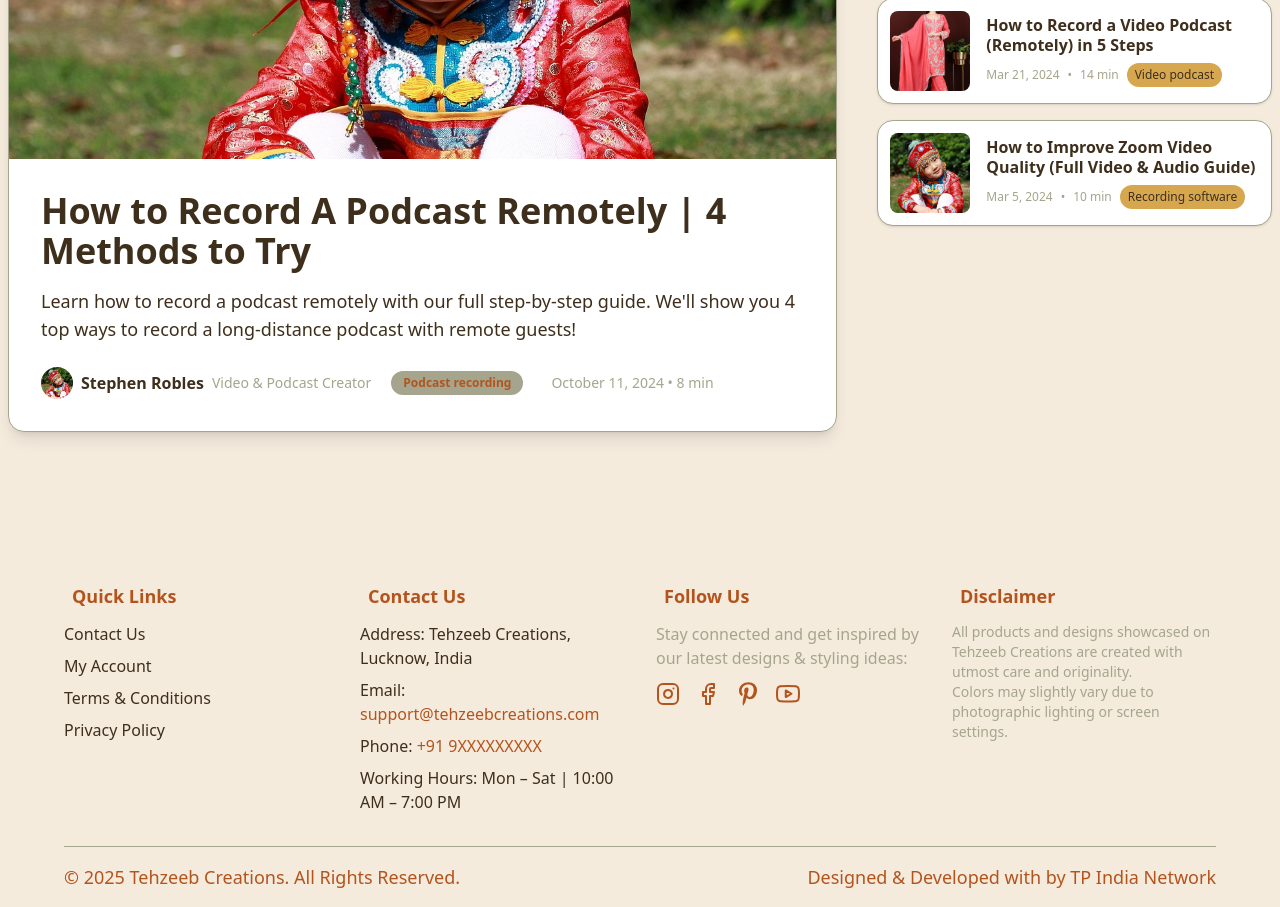
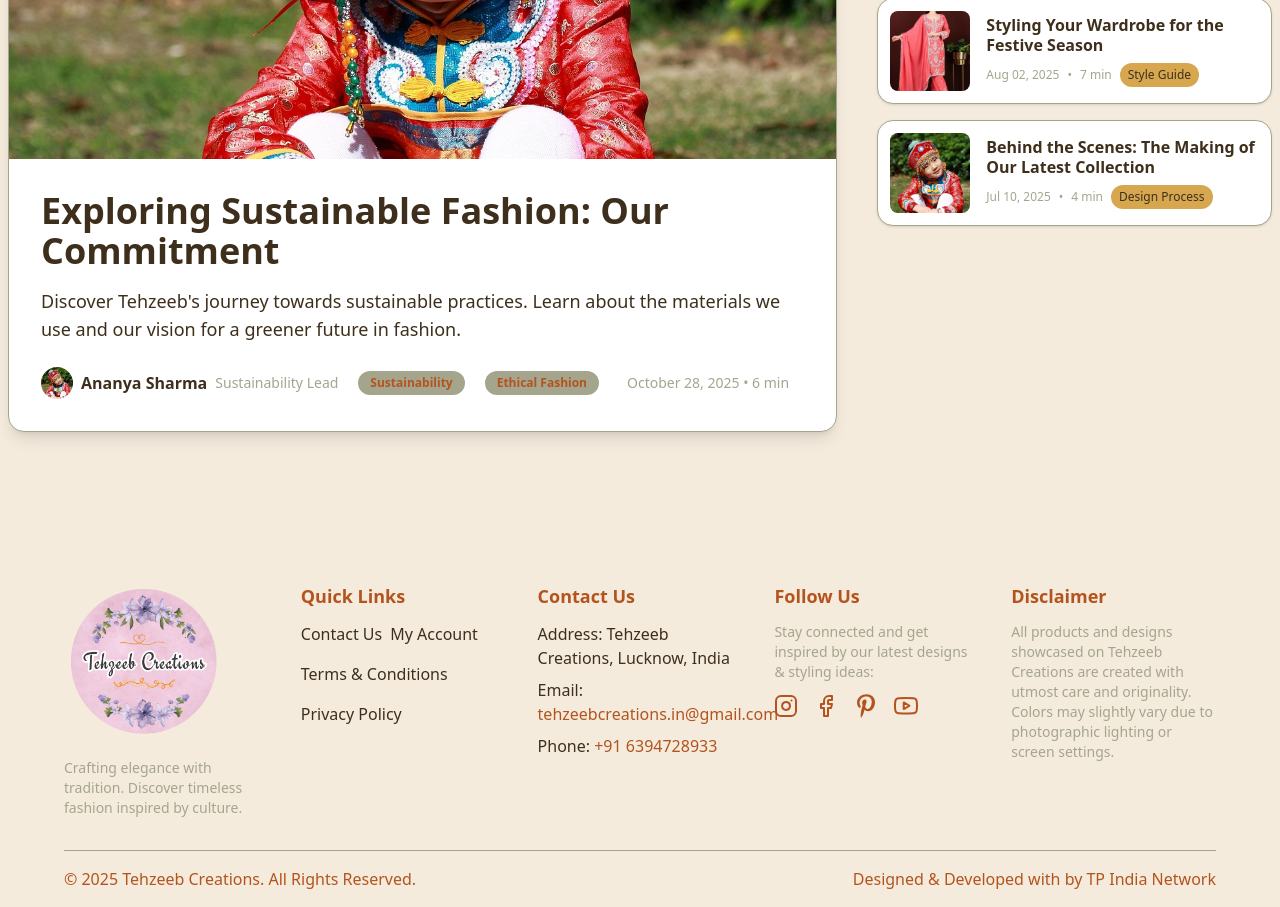
Before and after one commit to shiv-co/Tehzeeb, a React app in the folder frontend/: page /blog in a window 1280 px wide. Shown: the part 340-1247 px from the top of the page. Built offline with nearby package versions, Linux system fonts and the light colour scheme; the HTML template or start-up script is replaced by a standard one.

Commit message:
changes added logo in footer

```diff
--- a/frontend/src/components/navbar.jsx
+++ b/frontend/src/components/navbar.jsx
@@ -2,8 +2,8 @@ import React, { useState } from 'react';
 import { FiShoppingBag, FiMenu, FiX, FiUser } from 'react-icons/fi';
 import logo from '/icons/Logo1.png';
 import { Link } from 'react-router-dom';
-import { useSelector, useDispatch } from 'react-redux'; // <-- 1. Import hooks
-import { logout } from '../redux/authSlice'; // <-- 2. Import logout action (check path!)
+import { useSelector, useDispatch } from 'react-redux';
+import { logout } from '../redux/authSlice'; // Check this path!
 
 const COLORS = {
   primary: '#B3541E',
@@ -12,8 +12,6 @@ const COLORS = {
   text: '#3E2F1C',
   background: '#F5EBDD',
 };
-
-// const mockUser = { isLoggedIn: false, name: "Ananya Singh" }; // <-- 3. Remove mock user
 
 const menu = [
   { name: 'Home', href: '/' },
@@ -27,11 +25,9 @@ export default function Navbar() {
   const [open, setOpen] = useState(false);
   const [profileOpen, setProfileOpen] = useState(false);
 
-  // 4. Get real user info and dispatch function
   const dispatch = useDispatch();
   const { userInfo } = useSelector((state) => state.auth);
 
-  // 5. Create logout handler
   const logoutHandler = () => {
     dispatch(logout());
     setProfileOpen(false); // Close dropdown on logout
@@ -45,7 +41,9 @@ export default function Navbar() {
         borderBottom: `2px solid ${COLORS.accent}`,
       }}
     >
-      <div className="max-w-7xl mx-auto px-4 sm:px-6 lg:px-8">
+      {/* --- THIS IS THE FIX --- */}
+      {/* We keep max-w-7xl as default, but go wider on xl and 2xl screens */}
+      <div className="w-full max-w-7xl mx-auto px-4 sm:px-6 lg:px-8 xl:max-w-[1440px] 2xl:max-w-[1720px]">
         {/* main row */}
         <div className="flex items-center h-full">
           {/* Brand */}
@@ -97,11 +95,9 @@ export default function Navbar() {
                 onClick={() => setProfileOpen((p) => !p)}
                 aria-label="Profile Menu"
               >
-                {/* 6. Display User's Initial if logged in, or Icon if not */}
                 {userInfo ? (
                   <div
-                    className="flex items-center justify-center h-8 w-8 rounded-full bg-[#F5EBDD] text-xl font-bold shadow-inner"
-                    // style={{ background: COLORS., color: '#fff' }}
+                    className="flex items-center justify-center h-8 w-8 rounded-full bg-[#F5EBDD] text-primary text-xl font-bold shadow-inner" // <-- Added text-primary
                   >
                     {userInfo.name.split(' ').map((n) => n[0]).join('').toUpperCase()}
                   </div>
@@ -109,7 +105,6 @@ export default function Navbar() {
                   <FiUser size={26} />
                 )}
               </button>
-
 
               {profileOpen && (
                 <div
@@ -120,7 +115,6 @@ export default function Navbar() {
                     borderColor: COLORS.accent,
                   }}
                 >
-                  {/* 7. Check for real userInfo instead of user.isLoggedIn */}
                   {!userInfo ? (
                     <>
                       <div className="text-center">
@@ -167,7 +161,6 @@ export default function Navbar() {
                             color: '#fff',
                           }}
                         >
-                          {/* 8. Use real userInfo name */}
                           {userInfo.name.split(' ').map((n) => n[0]).join('')}
                         </div>
                         <div>
@@ -175,7 +168,6 @@ export default function Navbar() {
                             className="font-bold text-lg"
                             style={{ color: COLORS.primary }}
                           >
-                            {/* 9. Use real userInfo name */}
                             {userInfo.name}
                           </div>
                           <div
@@ -203,7 +195,7 @@ export default function Navbar() {
                           background: COLORS.secondary,
                           color: COLORS.text,
                         }}
-                        onClick={logoutHandler} // <-- 10. Use logoutHandler
+                        onClick={logoutHandler} // <-- Use logoutHandler
                       >
                         Logout
                       </button>
--- a/frontend/src/pages/aboutUs.jsx
+++ b/frontend/src/pages/aboutUs.jsx
@@ -45,7 +45,9 @@ export default function AboutPage() {
       className="min-h-screen"
       style={{ background: COLORS.background, color: COLORS.text }}
     >
-      <div className="max-w-7xl mx-auto flex flex-col md:flex-row">
+      {/* --- THIS IS THE FIX --- */}
+      {/* Added w-full and the xl/2xl max-width classes */}
+      <div className="w-full max-w-7xl mx-auto flex flex-col md:flex-row xl:max-w-[1440px] 2xl:max-w-[1720px]">
         {/* --- 1. Image Column --- */}
         <div className="md:w-1/2">
           <img
--- a/frontend/src/pages/blog.jsx
+++ b/frontend/src/pages/blog.jsx
@@ -2,50 +2,59 @@ import React from "react";
 import img1 from "../assets/images/img1.jpg"
 import img2 from "../assets/images/img2.jpg"
 
+// Your Brand's Color Theme (copied from AboutPage)
+const COLORS = {
+  primary: '#B3541E',
+  secondary: '#D6A74F',
+  accent: '#A5A58D',
+  text: '#3E2F1C',
+  background: '#F5EBDD',
+};
+
 // Dummy Data for Blogs
 const mainBlog = {
-  title: "How to Record A Podcast Remotely | 4 Methods to Try",
+  title: "Exploring Sustainable Fashion: Our Commitment", // Adjusted title
   description:
-    "Learn how to record a podcast remotely with our full step-by-step guide. We'll show you 4 top ways to record a long-distance podcast with remote guests!",
+    "Discover Tehzeeb's journey towards sustainable practices. Learn about the materials we use and our vision for a greener future in fashion.", // Adjusted description
   author: {
-    name: "Stephen Robles",
-    role: "Video & Podcast Creator",
-    avatar: img1,
+    name: "Ananya Sharma", // Adjusted author
+    role: "Sustainability Lead",
+    avatar: img1, // Assuming img1 is appropriate
   },
-  tags: ["Podcast recording"],
-  date: "October 11, 2024",
-  readTime: "8 min",
+  tags: ["Sustainability", "Ethical Fashion"], // Adjusted tags
+  date: "October 28, 2025", // Adjusted date
+  readTime: "6 min",
   image: img1,
 };
 
 const trending = {
-  title: "Trending on Tehzeeb Creations",
-  image: img2,
+  title: "Trending Styles at Tehzeeb", // Adjusted title
+  image: img2, // Assuming img2 is appropriate
 };
 
 const sideBlogs = [
   {
     id: 1,
-    title: "How to Use iPhone as Webcam on Mac & Windows | Step-by-Step Guide",
-    date: "Jun 26, 2024",
-    readTime: "14 min",
-    tag: "Studio equipment",
+    title: "The Art of Handloom: Weaving Tradition into Modern Designs", // Adjusted title
+    date: "Sep 15, 2025", // Adjusted date
+    readTime: "5 min",
+    tag: "Craftsmanship", // Adjusted tag
     image: img2,
   },
   {
     id: 2,
-    title: "How to Record a Video Podcast (Remotely) in 5 Steps",
-    date: "Mar 21, 2024",
-    readTime: "14 min",
-    tag: "Video podcast",
+    title: "Styling Your Wardrobe for the Festive Season", // Adjusted title
+    date: "Aug 02, 2025", // Adjusted date
+    readTime: "7 min",
+    tag: "Style Guide", // Adjusted tag
     image: img2,
   },
   {
     id: 3,
-    title: "How to Improve Zoom Video Quality (Full Video & Audio Guide)",
-    date: "Mar 5, 2024",
-    readTime: "10 min",
-    tag: "Recording software",
+    title: "Behind the Scenes: The Making of Our Latest Collection", // Adjusted title
+    date: "Jul 10, 2025", // Adjusted date
+    readTime: "4 min",
+    tag: "Design Process", // Adjusted tag
     image: img1,
   },
 ];
@@ -53,7 +62,9 @@ const sideBlogs = [
 export default function BlogPage() {
   return (
     <div className="bg-[#F5EBDD] min-h-screen py-8 px-2">
-      <div className="max-w-7xl mx-auto grid grid-cols-1 lg:grid-cols-3 gap-10">
+      {/* --- THIS IS THE FIX --- */}
+      {/* Added w-full and the xl/2xl max-width classes */}
+      <div className="w-full max-w-7xl mx-auto grid grid-cols-1 lg:grid-cols-3 gap-10 xl:max-w-[1440px] 2xl:max-w-[1720px]">
         {/* Main Featured Blog */}
         <div className="lg:col-span-2">
           <div className="bg-white rounded-2xl shadow-lg overflow-hidden border border-[#A5A58D]">
--- a/frontend/src/pages/contactUs.jsx
+++ b/frontend/src/pages/contactUs.jsx
@@ -3,12 +3,12 @@ import React from "react";
 import PhoneImage from "../assets/images/phone.png";
 
 const COLORS = {
-  primary: "#B3541E",      // Terracotta
-  secondary: "#D6A74F",    // Mustard Gold
-  accent: "#A5A58D",       // Sage Green
-  text: "#3E2F1C",         // Deep Brown
-  background: "#F5EBDD",   // Linen / Sand
-  off: "#E7793D",          // For icons & emphasis
+  primary: "#B3541E",     // Terracotta
+  secondary: "#D6A74F",   // Mustard Gold
+  accent: "#A5A58D",     // Sage Green
+  text: "#3E2F1C",        // Deep Brown
+  background: "#F5EBDD",  // Linen / Sand
+  off: "#E7793D",        // For icons & emphasis
 };
 
 export default function ContactUsPage() {
@@ -28,7 +28,9 @@ export default function ContactUsPage() {
 
       </div>
       {/* Main Content */}
-      <div className="w-full max-w-7xl mx-auto flex flex-col md:flex-row justify-between items-stretch gap-10 px-3 py-16">
+      {/* --- THIS IS THE FIX --- */}
+      {/* Added w-full and the xl/2xl max-width classes */}
+      <div className="w-full max-w-7xl mx-auto flex flex-col md:flex-row justify-between items-stretch gap-10 px-3 py-16 xl:max-w-[1440px] 2xl:max-w-[1720px]">
         {/* Left */}
         <div className="flex-1 flex flex-col justify-center">
           <h2
--- a/frontend/src/pages/footer.jsx
+++ b/frontend/src/pages/footer.jsx
@@ -1,14 +1,15 @@
 import React from "react";
 import { FiInstagram, FiFacebook, FiYoutube } from "react-icons/fi";
 import { FaPinterestP } from "react-icons/fa";
+import logo from '/icons/Tehzeeb_Logo.png'; // <-- 1. Import the logo
 
 // New color theme
 const COLORS = {
-  primary: "#B3541E",      // Terracotta
-  secondary: "#D6A74F",    // Mustard Gold
-  accent: "#A5A58D",       // Sage Green
-  text: "#3E2F1C",         // Deep Brown
-  background: "#F5EBDD",   // Linen/Sand
+  primary: "#B3541E",     // Terracotta
+  secondary: "#D6A74F",   // Mustard Gold
+  accent: "#A5A58D",     // Sage Green
+  text: "#3E2F1C",        // Deep Brown
+  background: "#F5EBDD",  // Linen/Sand
 };
 
 export default function Footer() {
@@ -17,13 +18,30 @@ export default function Footer() {
       className="pt-10 pb-4 px-4 md:px-16"
       style={{ background: COLORS.background, color: COLORS.text }}
     >
-      <div className="max-w-7xl mx-auto grid grid-cols-1 md:grid-cols-4 gap-8 mb-8">
+      {/* --- 4K Layout Fix --- */}
+      <div className="w-full max-w-7xl mx-auto xl:max-w-[1440px] 2xl:max-w-[1720px]">
+        {/* --- Responsive Grid --- */}
+        {/* Mobile: 1 col, Tablet: 2 cols, Desktop: 5 cols (incl logo) */}
+        <div className="grid grid-cols-1 sm:grid-cols-2 lg:grid-cols-5 gap-8 mb-8">
+
+          {/* --- 2. Logo Column (first on large screens) --- */}
+          <div className="lg:col-span-1 flex flex-col items-start mb-6 lg:mb-0">
+             <img
+                src={logo}
+                alt="Tehzeeb Creations Logo"
+                className="h-40 w-auto mb-4" // Adjusted size
+              />
+              <p className="text-sm" style={{ color: COLORS.accent }}>
+                Crafting elegance with tradition. Discover timeless fashion inspired by culture.
+              </p>
+          </div>
+
           {/* Quick Links */}
-        <div>
+          <div className="">
             <h3 className="text-lg font-bold mb-3 flex items-center gap-2" style={{ color: COLORS.primary }}>
-            <span role="img" aria-label="links"></span> Quick Links
+              Quick Links
             </h3>
-          <ul className="space-y-2" style={{ color: COLORS.text }}>
+            <ul className="md:space-y-2 flex flex-wrap justify-self-auto gap-2 text-center"  style={{ color: COLORS.text }}>
               <li>
                 <a
                   href="/contact"
@@ -62,7 +80,7 @@ export default function Footer() {
           {/* Contact Us */}
           <div>
             <h3 className="text-lg font-bold mb-3 flex items-center gap-2" style={{ color: COLORS.primary }}>
-            <span role="img" aria-label="mail"></span> Contact Us
+              Contact Us
             </h3>
             <ul className="space-y-2" style={{ color: COLORS.text }}>
               <li>
@@ -71,40 +89,38 @@ export default function Footer() {
               <li>
                 Email:{" "}
                 <a
-                href="mailto:support@tehzeebcreations.com"
+                  href="mailto:tehzeebcreations.in@gmail.com"
                   className="hover:underline hover:text-[#B3541E]"
                   style={{ color: COLORS.primary }}
                 >
-                support@tehzeebcreations.com
+                 tehzeebcreations.in@gmail.com
                 </a>
               </li>
               <li>
                 Phone:{" "}
                 <a
-                href="tel:+919XXXXXXXXX"
+                  href="tel:+916394728933" // Replace with actual number
                   className="hover:underline hover:text-[#B3541E]"
                   style={{ color: COLORS.primary }}
                 >
-                +91 9XXXXXXXXX
+                  +91 6394728933
                 </a>
               </li>
-            <li>
-              Working Hours: Mon – Sat | 10:00 AM – 7:00 PM
-            </li>
+
             </ul>
           </div>
 
           {/* Social / Follow Us */}
           <div>
             <h3 className="text-lg font-bold mb-3 flex items-center gap-2" style={{ color: COLORS.primary }}>
-            <span role="img" aria-label="earth"></span> Follow Us
+              Follow Us
             </h3>
-          <p className="mb-3" style={{ color: COLORS.accent }}>
+            <p className="mb-3 text-sm" style={{ color: COLORS.accent }}> {/* Adjusted text size */}
               Stay connected and get inspired by our latest designs & styling ideas:
             </p>
             <div className="flex gap-4 text-2xl">
               <a
-              href="https://instagram.com/tehzeebcreations"
+                href="https://instagram.com/tehzeebcreations" // Replace with actual link
                 target="_blank"
                 rel="noopener noreferrer"
                 aria-label="Instagram"
@@ -114,7 +130,7 @@ export default function Footer() {
                 <FiInstagram />
               </a>
               <a
-              href="https://facebook.com/tehzeebcreations"
+                href="https://facebook.com/tehzeebcreations" // Replace with actual link
                 target="_blank"
                 rel="noopener noreferrer"
                 aria-label="Facebook"
@@ -124,7 +140,7 @@ export default function Footer() {
                 <FiFacebook />
               </a>
               <a
-              href="https://pinterest.com/tehzeebcreations"
+                href="https://pinterest.com/tehzeebcreations" // Replace with actual link
                 target="_blank"
                 rel="noopener noreferrer"
                 aria-label="Pinterest"
@@ -134,7 +150,7 @@ export default function Footer() {
                 <FaPinterestP />
               </a>
               <a
-              href="https://youtube.com/tehzeebcreations"
+                href="https://youtube.com/tehzeebcreations" // Replace with actual link
                 target="_blank"
                 rel="noopener noreferrer"
                 aria-label="YouTube"
@@ -149,7 +165,7 @@ export default function Footer() {
           {/* Disclaimer */}
           <div>
             <h3 className="text-lg font-bold mb-3 flex items-center gap-2" style={{ color: COLORS.primary }}>
-            <span role="img" aria-label="warning"></span> Disclaimer
+              Disclaimer
             </h3>
             <p className="text-sm mb-4" style={{ color: COLORS.accent }}>
               All products and designs showcased on Tehzeeb Creations are created with utmost care and originality. <br />
@@ -162,11 +178,12 @@ export default function Footer() {
           className="border-t pt-4 flex flex-col md:flex-row justify-between items-center text-sm gap-2"
           style={{ borderColor: COLORS.accent, color: COLORS.text }}
         >
-        <div className="text-lg" style={{ color: COLORS.primary }}>
+          <div className="text-sm md:text-base" style={{ color: COLORS.primary }}> {/* Adjusted text size */}
             © 2025 Tehzeeb Creations. All Rights Reserved.
           </div>
-        <div className="text-lg" style={{ color: COLORS.primary }}>
+          <div className="text-sm md:text-base" style={{ color: COLORS.primary }}> {/* Adjusted text size */}
             Designed & Developed with <span style={{ color: COLORS.secondary }}></span> by TP India Network
+          </div>
         </div>
       </div>
     </footer>
--- a/frontend/src/pages/home.jsx
+++ b/frontend/src/pages/home.jsx
@@ -73,7 +73,7 @@ export default function HomePage() {
 
       {/* WhatsApp Icon */}
       <a
-        href="https://wa.me/919932012125?text=Hi%20there!%20I%20would%20like%20to%20know%20more%20about%20Dhaasu%20Talks!"
+        href="https://wa.me/916394728933?text=Hi%20there!%20I%20would%20like%20to%20know%20more%20about%20Tehzeeb%20creations"
         rel="noopener noreferrer"
         className="fixed bottom-6 right-6 z-50"
         aria-label="Chat on WhatsApp"
```
Also changed, not shown: frontend/public/icons/Tehzeeb_Logo.png (added). Lines whose indentation alone changed are shown as unchanged.
